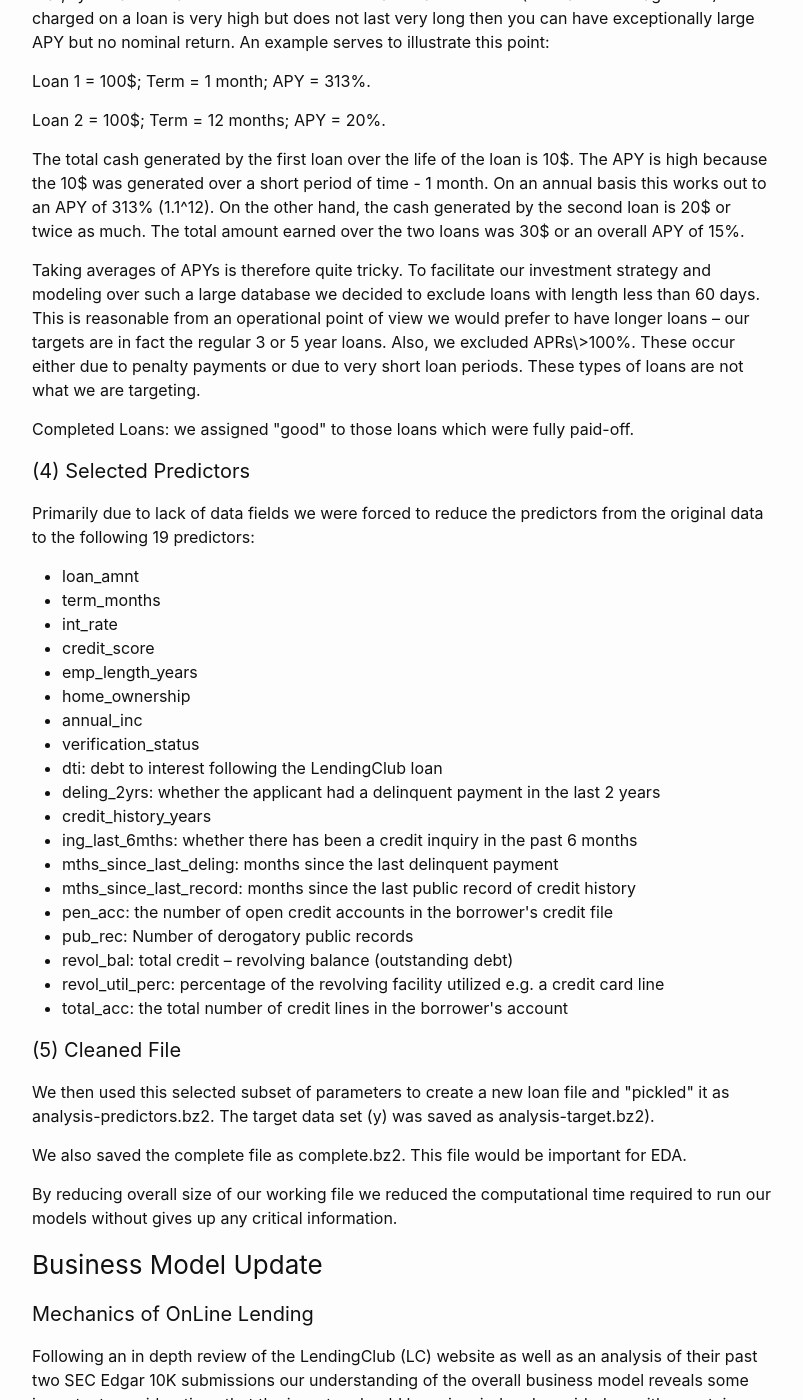
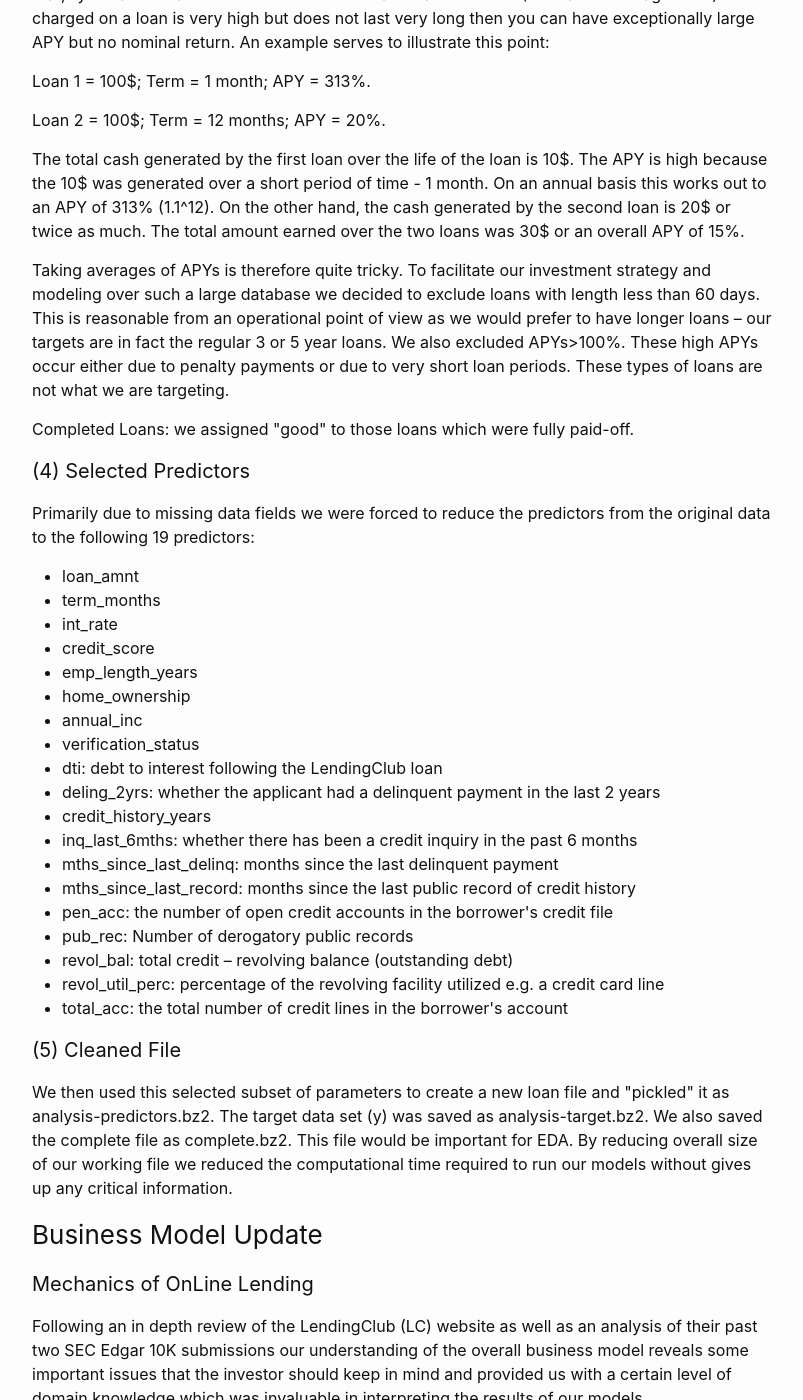
Before and after one commit to junparkh/LendingClub, a Jekyll site: the page built from menu1.md, in a window 1280 px wide and 1400 px high, scrolled down 2328 px. Shown: the whole window, without its empty margins (238-1041 px from the left). Built offline with Jekyll 4.4.1, drawn with Linux system fonts in a browser that asks for light colours; some of the changed text lies outside the part shown.

Commit message:
Update menu1.md

```diff
--- a/menu1.md
+++ b/menu1.md
@@ -49,12 +49,12 @@
 
 The total cash generated by the first loan over the life of the loan is 10$. The APY is high because the 10$ was generated over a short period of time - 1 month. On an annual basis this works out to an APY of 313% (1.1^12). On the other hand, the cash generated by the second loan is 20$ or twice as much. The total amount earned over the two loans was 30$ or an overall APY of 15%.
 
-Taking averages of APYs is therefore quite tricky. To facilitate our investment strategy and modeling over such a large database we decided to exclude loans with length less than 60 days. This is reasonable from an operational point of view we would prefer to have longer loans – our targets are in fact the regular 3 or 5 year loans.  Also, we excluded APRs\&gt;100%. These occur either due to penalty payments or due to very short loan periods. These types of loans are not what we are targeting.
+Taking averages of APYs is therefore quite tricky. To facilitate our investment strategy and modeling over such a large database we decided to exclude loans with length less than 60 days. This is reasonable from an operational point of view as we would prefer to have longer loans – our targets are in fact the regular 3 or 5 year loans.  We also excluded APYs&gt;100%. These high APYs occur either due to penalty payments or due to very short loan periods. These types of loans are not what we are targeting.
 
 Completed Loans: we assigned &quot;good&quot; to those loans which were fully paid-off.
 
 #### (4) Selected Predictors
-Primarily due to lack of data fields we were forced to reduce the predictors from the original data to the following 19 predictors:
+Primarily due to missing data fields we were forced to reduce the predictors from the original data to the following 19 predictors:
 
 - loan\_amnt
 - term\_months
@@ -67,8 +67,8 @@
 - dti:  debt to interest following the LendingClub loan
 - deling\_2yrs: whether the applicant had a delinquent payment in the last 2 years
 - credit\_history\_years
-- ing\_last\_6mths: whether there has been a credit inquiry in the past 6 months
-- mths\_since\_last\_deling: months since the last delinquent payment
+- inq\_last\_6mths: whether there has been a credit inquiry in the past 6 months
+- mths\_since\_last\_delinq: months since the last delinquent payment
 - mths\_since\_last\_record: months since the last public record of credit history
 - pen\_acc: the number of open credit accounts in the borrower&#39;s credit file
 - pub\_rec: Number of derogatory public records
@@ -77,28 +77,24 @@
 - total\_acc: the total number of credit lines in the borrower&#39;s account
 
 #### (5) Cleaned File
-We then used this selected subset of parameters to create a new loan file and &quot;pickled&quot; it as analysis-predictors.bz2. The target data set (y) was saved as analysis-target.bz2).
-
-We also saved the complete file as complete.bz2. This file would be important for EDA.
-
-By reducing overall size of our working file we reduced the computational time required to run our models without gives up any critical information.
+We then used this selected subset of parameters to create a new loan file and &quot;pickled&quot; it as analysis-predictors.bz2. The target data set (y) was saved as analysis-target.bz2. We also saved the complete file as complete.bz2. This file would be important for EDA. By reducing overall size of our working file we reduced the computational time required to run our models without gives up any critical information.
 
 ### Business Model Update
 
 #### Mechanics of OnLine Lending
-Following an in depth review of the LendingClub (LC) website as well as an analysis of their past two SEC Edgar 10K submissions our understanding of the overall business model reveals some important considerations that the investor should keep in mind and provided us with a certain level of domain knowledge for our models.
+Following an in depth review of the LendingClub (LC) website as well as an analysis of their past two SEC Edgar 10K submissions our understanding of the overall business model reveals some important issues that the investor should keep in mind and provided us with a certain level of domain knowledge which was invaluable in interpreting the results of our models.
 
-We will spend a bit of time reviewing the mechanics of how the OnLine Lending busienss works so that we have sufficient domain knowledge and a common vocabulary.
+We will spend a bit of time reviewing the mechanics of how the OnLine Lending business works so that we have sufficient domain knowledge and a common vocabulary.
 
 The overall LC business model works as follows:
 
 |   | Example | Comment |
 | --- | --- | --- |
-|  (a)Fees paid by Borrower to LC |   | These fees are about 4% of the total payments made by the borrower. Source:10K  |
-|   (b)Gross interest paid by Borrowed | 15%   | Assuming a 10,000 loan this would be 15% per annum. This is a function of the credit risk of the borrower and determined by LC. Higher credit risk means higher gross interest.  |
-|  (c)Fees paid by Investor to LC | 1% | Paid on any payments (interest or principal) made by the borrower.   |
-|  (d)Net Credit Costs | 9% | High due to the unsecured nature of the credit. Very difficult to collect against defaulters.  |
-|  (e)Net Investor returns  | 5% | (b) – (c) – (d) = (e) |
+|  (a) Fees paid by Borrower to LC |   | These fees are about 4% of the total payments made by the borrower. Source:10K  |
+|   (b) Gross interest paid by Borrower | 15%   | Assuming a 10,000 loan this would be 15% per annum. This is a function of the credit risk of the borrower and determined by LC. Higher credit risk means higher gross interest.  |
+|  (c) Fees paid by Investor to LC | 1% | Paid on any payments (interest or principal) made by the borrower.   |
+|  (d) Net Credit Costs | 9% | High due to the unsecured nature of the credit. Very difficult to collect against defaulters.  |
+|  (e) Net Investor returns  | 5% | (b) – (c) – (d) = (e) |
 
 **Comments** :
 
```
